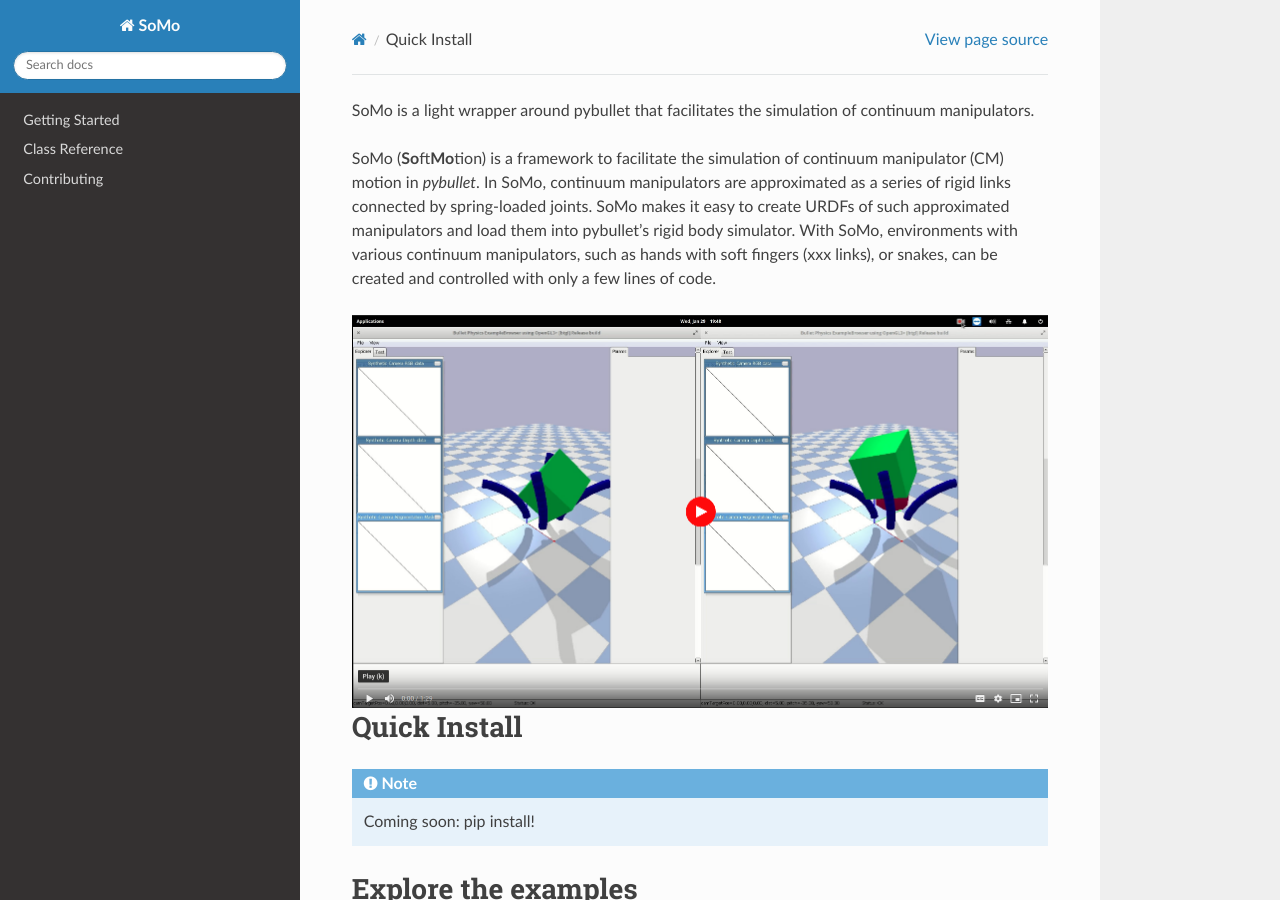
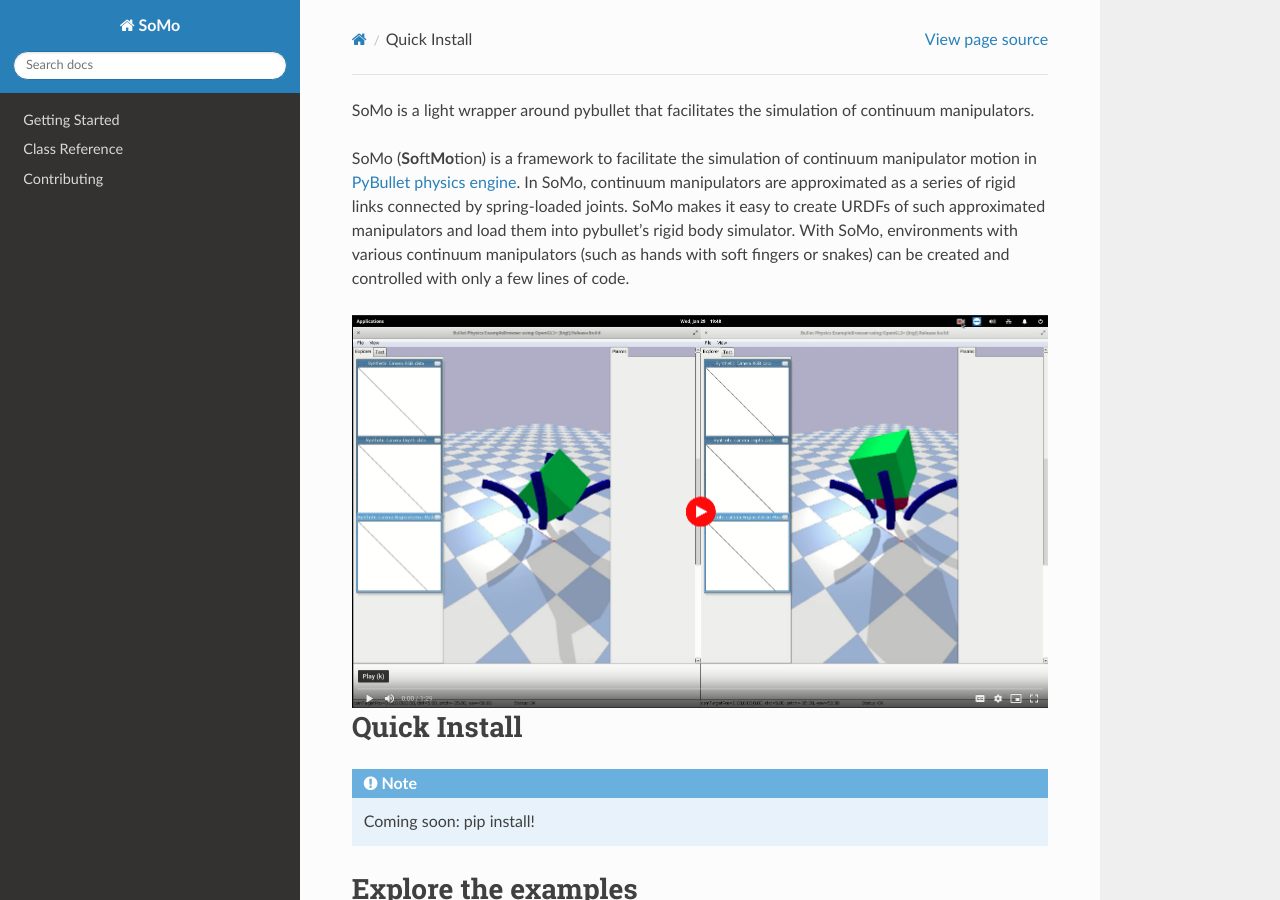
Before and after one commit to GrauleM/somo, a Sphinx documentation site: the page built from docs/description.rst, in a window 1280 px wide and 900 px high. Built offline with Sphinx 7.4.7 and the Read the Docs theme 2.0.0, drawn with Linux system fonts in a browser that asks for light colours.

Commit message:
fixed verious hyperlink issues

```diff
--- a/docs/contributing.rst
+++ b/docs/contributing.rst
@@ -5,6 +5,6 @@ Contributing
 Contributing Checklist
 
 -  only through a new branch and reviewed PR (no pushes to master!)
--  always use `Black` for code formatting
+-  always use `Black Code Formatter <https://pypi.org/project/black/>`_ for code formatting
 -  always bump the version of your branch by increasing the version
    number listed in somo/_version.py
--- a/docs/description.rst
+++ b/docs/description.rst
@@ -2,12 +2,12 @@ SoMo is a light wrapper around pybullet that facilitates
 the simulation of continuum manipulators.
 
 SoMo (**So**\ ft\ **Mo**\ tion) is a framework to facilitate the
-simulation of continuum manipulator (CM) motion in `pybullet`. In SoMo,
+simulation of continuum manipulator motion in `PyBullet physics engine <https://github.com/bulletphysics/bullet3/tree/master/examples/pybullet>`_. In SoMo,
 continuum manipulators are approximated as a series of rigid links
 connected by spring-loaded joints. SoMo makes it easy to create URDFs of
 such approximated manipulators and load them into pybullet’s rigid body
-simulator. With SoMo, environments with various continuum manipulators,
-such as hands with soft fingers (xxx links), or snakes, can be created
+simulator. With SoMo, environments with various continuum manipulators
+(such as hands with soft fingers or snakes) can be created
 and controlled with only a few lines of code.
 
 
```
